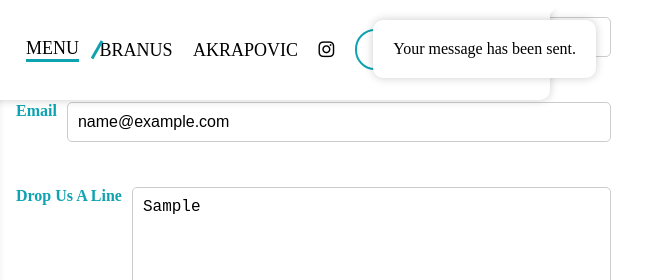
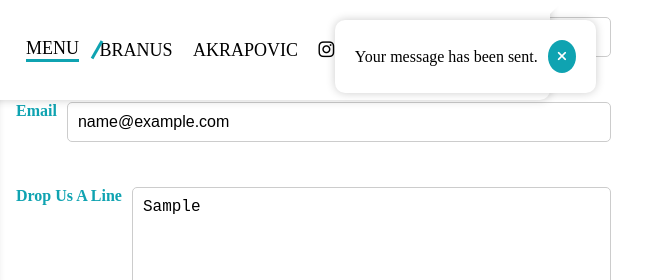
Before and after one commit to momenhesham235/luxury, a plain HTML site: page index.html in a window 1280 px wide. Both pictures are taken after typing "Sample", "name@example.com", "Sample" into the empty fields and a click on the button "Send it!". Shown: the part 3520-3800 px from the top of the page, 634-1280 px from the left. Drawn offline with Linux system fonts and the light colour scheme.

Commit message:
[add] exit button

```diff
--- a/css/style.css
+++ b/css/style.css
@@ -1,3 +1,4 @@
+
 /* Global styles */
 /* Default light mode */
 :root {
@@ -506,6 +507,22 @@ ul {
   border-radius: 10px;
   box-shadow: 0 0 10px rgba(0, 0, 0, 0.2);
   z-index: 9999;
+  .success_msg_wrapper {
+    display: flex;
+    align-items: center;
+    gap: 10px;
+    .close_btn {
+      cursor: pointer;
+      background-color: transparent;
+      border: none;
+      i {
+        background-color: #0fa3b1;
+        color: var(--current-bg-color);
+        padding: 10px;
+        border-radius: 50%;
+      }
+    }
+  }
 }
 
 .footer {
--- a/index.html
+++ b/index.html
@@ -500,7 +500,10 @@
 
       <!-- success form message -->
       <div class="success_msg" id="success_msg">
-        <p>Your message has been sent.</p>
+        <div class="success_msg_wrapper">
+          <p>Your message has been sent.</p>
+          <button class="close_btn" id="close_btn"><i class="fas fa-times"></i></button>
+        </div>
       </div>
       <!-- success form message -->
 
--- a/js/main.js
+++ b/js/main.js
@@ -56,6 +56,7 @@ const nameEl = document.getElementById("name");
 const emailEl = document.getElementById("email");
 const messageEl = document.getElementById("message");
 const form = document.getElementById("contact-form");
+const successMessage = document.getElementById("success_msg");
 
 /**
  * Validates the name input field.
@@ -197,8 +198,6 @@ const showSuccess = (input) => {
  * @throws {Error} If the form is not found.
  * */
 form.addEventListener("submit", function (e) {
-  const successMessage = document.getElementById("success_msg");
-
   // prevent the form from submitting
   e.preventDefault();
 
@@ -262,3 +261,8 @@ form.addEventListener(
     }
   })
 );
+
+const closeBtn = document.getElementById("close_btn");
+closeBtn.addEventListener("click", () => {
+  successMessage.style.display = "none";
+});
```
